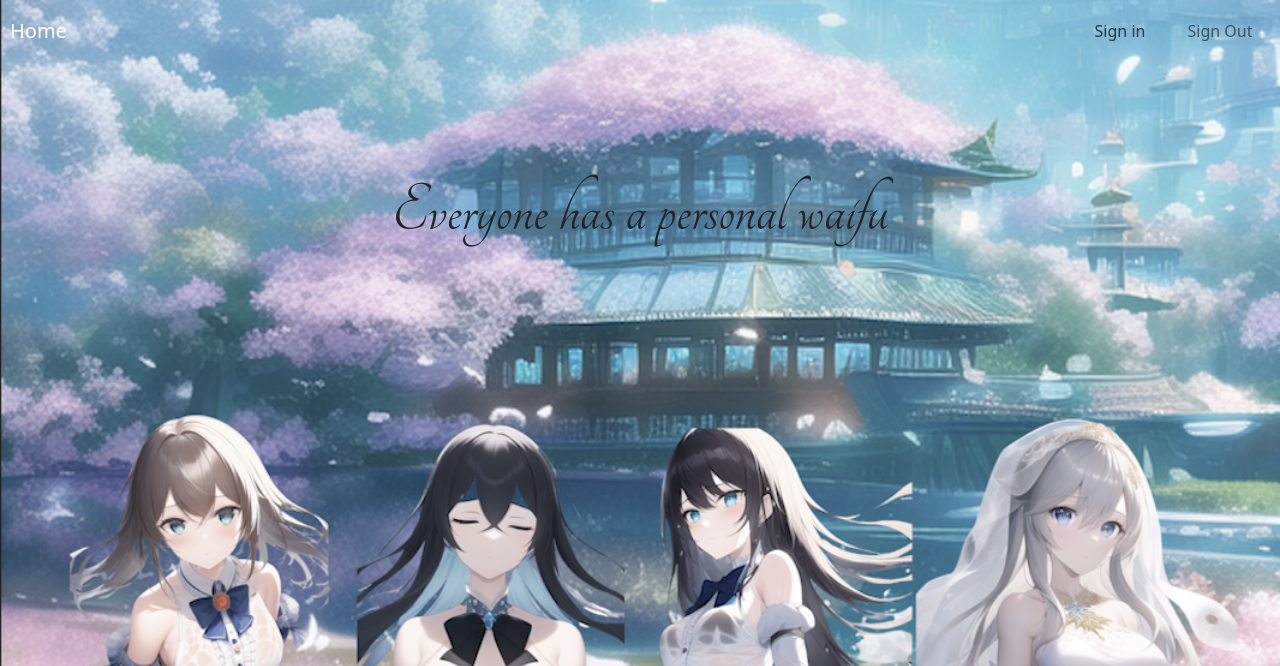
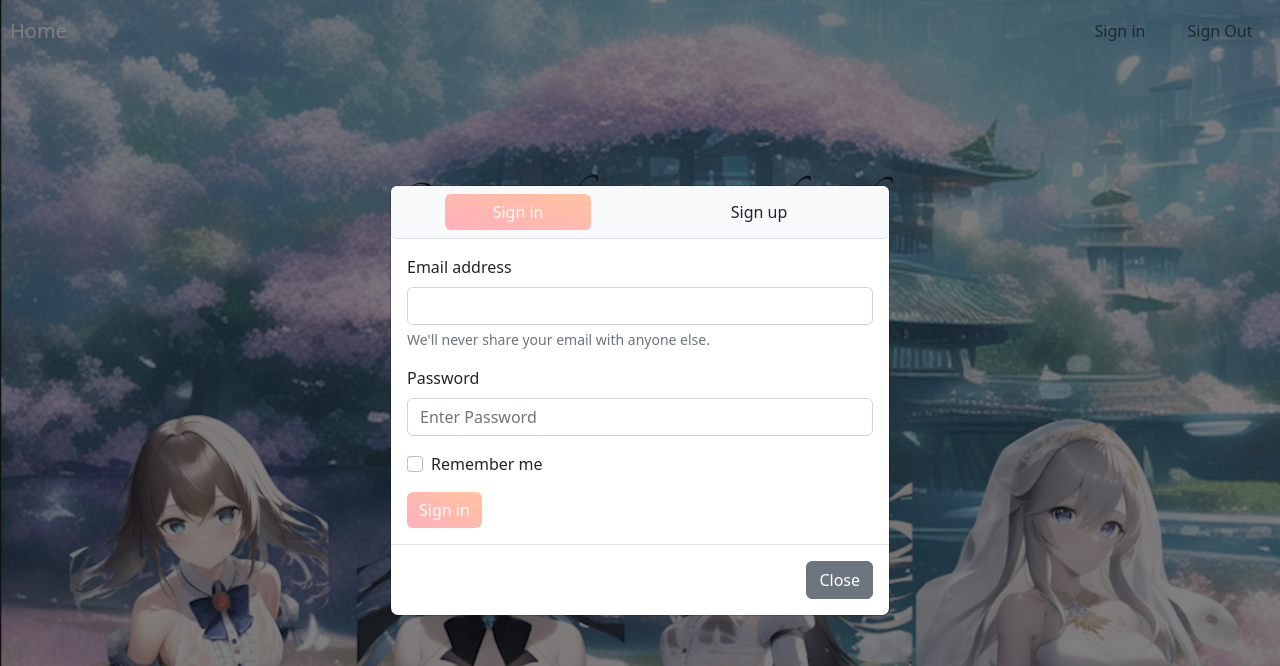
Before and after one commit to pophero110/ai-waifu-frontend, a React (Create React App) app: page / in a window 1280 px wide. Both pictures are taken after a click on the button "Sign in". Shown: the top 666 px of the page. Built offline with nearby package versions, Linux system fonts and the light colour scheme; no server answers.

Commit message:
add signin signup form and auth modal

```diff
--- a/package.json
+++ b/package.json
@@ -2,8 +2,7 @@
   "name": "free_ai_anime_waifu_picuter_frontend",
   "version": "0.1.0",
   "private": true,
-  "proxy": "http://localhost:3000",
-    "engines": {
+  "engines": {
     "node": "16.14.2"
   },
   "dependencies": {
@@ -15,12 +14,13 @@
     "react": "^18.2.0",
     "react-dom": "^18.2.0",
     "react-helmet": "^6.1.0",
+    "react-password-strength-bar": "^0.4.1",
     "react-scripts": "^2.1.8",
     "swiper": "^8.4.5",
     "web-vitals": "^2.1.4"
   },
   "scripts": {
-    "start": "set PORT=4000 && react-scripts start",
+    "start": "set PORT=4000 REACT_APP_API_ENDPOINT=http:///localhost:3000 && react-scripts start",
     "build": "react-scripts build",
     "test": "react-scripts test",
     "eject": "react-scripts eject"
--- a/src/App.css
+++ b/src/App.css
@@ -21,3 +21,13 @@ body {
 .nav-link {
   width: 100px;
 }
+
+.row-gap {
+  margin-top: 2rem !important;
+}
+
+@media screen and (min-width: 768px) {
+  .row-gap {
+      margin-top: 3rem !important;
+    }
+}
--- a/src/App.js
+++ b/src/App.js
@@ -1,13 +1,15 @@
 import React from 'react';
-import logo from './logo.svg';
+
 import './App.css';
 import Navbar from './layouts/navbar';
 import Header from './layouts/header';
 import Carousel from './layouts/carousel';
 import SectionTitle from './components/section_titile';
+import AuthModal from './layouts/auth_modal';
 function App() {
     return (
         <div className='App'>
+            <AuthModal></AuthModal>
             <div className='containe-fluid m-none p-none'>
                 <Navbar></Navbar>
                 <header className='row'>
@@ -15,7 +17,7 @@ function App() {
                         <Header></Header>
                     </div>
                 </header>
-                <div className='row mt-5'>
+                <div className='row row-gap'>
                     <div className='col'>
                         <SectionTitle
                             sectionTitle='Recent Uploads'
--- /dev/null
+++ b/src/assets/auth_modal.css
@@ -0,0 +1,9 @@
+.button-toggle {
+    background-image: linear-gradient(to right top, #ffafbd, #ffc3a0);
+    color: white !important;
+}
+
+.auth-btn {
+    -webkit-transition: all 0.5s linear !important;
+    transition: all 0.5s linear !important;
+}
--- /dev/null
+++ b/src/components/auth_form.js
@@ -0,0 +1,158 @@
+import React, { Component } from 'react';
+import PasswordStrengthBar from 'react-password-strength-bar';
+class AuthForm extends Component {
+    constructor(props) {
+        super(props);
+        this.state = {
+            input: { password: '', confirmPassword: '' },
+            errors: '',
+        };
+        this.handleChange = this.handleChange.bind(this);
+        this.handleSubmit = this.handleSubmit.bind(this);
+    }
+    handleChange(event) {
+        let input = this.state.input;
+        input[event.target.name] = event.target.value;
+
+        this.setState({
+            input,
+        });
+
+        console.log(this.state.input);
+        console.log(this.validate());
+    }
+    handleSubmit(event) {
+        console.log('submitted');
+        event.preventDefault();
+        if (this.validate()) {
+            let input = {};
+            input['password'] = '';
+            input['confirmPassword'] = '';
+            this.setState({ input: input });
+
+            alert('User Form is submited');
+        }
+    }
+
+    validate() {
+        let input = this.state.input;
+        let errors = '';
+        let isValid = true;
+        if (!input['password']) {
+            isValid = false;
+            errors = 'Please Enter your Password.';
+        }
+
+        if (!input['confirmPassword']) {
+            isValid = false;
+            errors = 'Please Enter your Confirm Password.';
+        }
+
+        if (
+            typeof input['password'] !== 'undefined' &&
+            typeof input['confirmPassword'] !== 'undefined'
+        ) {
+            if (input['password'] !== input['confirmPassword']) {
+                isValid = false;
+                errors = "Password doesn't match";
+            }
+        }
+
+        this.setState({
+            errors: errors,
+        });
+
+        return isValid;
+    }
+
+    render() {
+        return (
+            <form onSubmit={this.handleSubmit}>
+                <div className='mb-3'>
+                    <label htmlFor='exampleInputEmail1' className='form-label'>
+                        Email address
+                    </label>
+                    <input
+                        type='email'
+                        className='form-control'
+                        id='exampleInputEmail1'
+                        aria-describedby='emailHelp'
+                    />
+                    <div id='emailHelp' className='form-text'>
+                        We'll never share your email with anyone else.
+                    </div>
+                </div>
+                <div
+                    className={
+                        this.props.signinFormVisible === true ? 'mb-3' : ''
+                    }>
+                    <label
+                        htmlFor='exampleInputPassword1'
+                        className='form-label'>
+                        Password
+                    </label>
+                    <input
+                        type='password'
+                        className='form-control'
+                        id='exampleInputPassword1'
+                        placeholder='Enter Password'
+                        name='password'
+                        value={this.state.input.password}
+                        onChange={this.handleChange}
+                    />
+                </div>
+
+                {this.props.signinFormVisible === true ? (
+                    <div className='mb-3 form-check'>
+                        <input
+                            type='checkbox'
+                            className='form-check-input'
+                            id='exampleCheck1'
+                        />
+                        <label
+                            className='form-check-label'
+                            htmlFor='exampleCheck1'>
+                            Remember me
+                        </label>
+                    </div>
+                ) : (
+                    [
+                        <PasswordStrengthBar
+                            password={this.state.input.password}
+                        />,
+                        <div className='mb-3' key='confirmPassword'>
+                            <label
+                                htmlFor='exampleInputPassword1'
+                                className='form-label'>
+                                Confirm Password
+                            </label>
+                            <input
+                                type='password'
+                                className='form-control'
+                                id='exampleInputPassword1'
+                                name='confirmPassword'
+                                placeholder='Enter Confirm Password'
+                                value={this.state.input.confirmPassword}
+                                onChange={this.handleChange}
+                            />
+                        </div>,
+                        <div
+                            className='text-danger mb-3'
+                            key='confirmPasswordError'>
+                            {this.state.errors}
+                        </div>,
+                    ]
+                )}
+                <button
+                    type='submit'
+                    className='btn btn-primary button-toggle border-0'>
+                    {this.props.signinFormVisible === true
+                        ? 'Sign in'
+                        : 'Sign up'}
+                </button>
+            </form>
+        );
+    }
+}
+
+export default AuthForm;
--- a/src/index.js
+++ b/src/index.js
@@ -17,12 +17,12 @@ root.render(
             <link
                 rel='stylesheet'
                 href='https://fonts.googleapis.com/css?family=Tangerine'></link>
+            <script
+                src='https://cdn.jsdelivr.net/npm/bootstrap@5.2.3/dist/js/bootstrap.bundle.min.js'
+                integrity='sha384-kenU1KFdBIe4zVF0s0G1M5b4hcpxyD9F7jL+jjXkk+Q2h455rYXK/7HAuoJl+0I4'
+                crossOrigin='anonymous'></script>
         </Helmet>
         <App />
-        <script
-            src='https://cdn.jsdelivr.net/npm/bootstrap@5.2.3/dist/js/bootstrap.bundle.min.js'
-            integrity='sha384-kenU1KFdBIe4zVF0s0G1M5b4hcpxyD9F7jL+jjXkk+Q2h455rYXK/7HAuoJl+0I4'
-            crossOrigin='anonymous'></script>
     </React.StrictMode>
 );
 
--- /dev/null
+++ b/src/layouts/auth_modal.js
@@ -0,0 +1,71 @@
+import React, { Component } from 'react';
+import AuthForm from '../components/auth_form';
+import '../assets/auth_modal.css';
+class AuthModal extends Component {
+    constructor(props) {
+        super(props);
+        this.state = {
+            signinFormVisible: true,
+        };
+    }
+
+    render() {
+        return (
+            <div
+                className='modal fade'
+                id='exampleModal'
+                tabIndex='-1'
+                aria-labelledby='exampleModalLabel'
+                aria-hidden='true'>
+                <div className='modal-dialog modal-dialog-centered'>
+                    <div className='modal-content'>
+                        <div className='modal-header bg-light w-100 d-flex justify-content-around p-2 rounded'>
+                            <button
+                                onClick={() =>
+                                    this.setState({
+                                        signinFormVisible: true,
+                                    })
+                                }
+                                className={`btn btn-line text-decoration-none auth-btn sign-in-btn border-0 ps-5 pe-5 ${
+                                    this.state.signinFormVisible
+                                        ? 'button-toggle'
+                                        : ''
+                                }`}>
+                                Sign in
+                            </button>
+                            <button
+                                onClick={() =>
+                                    this.setState({
+                                        signinFormVisible: false,
+                                    })
+                                }
+                                className={`btn btn-line text-decoration-none auth-btn sign-in-btn border-0 ps-5 pe-5 ${
+                                    this.state.signinFormVisible
+                                        ? ''
+                                        : 'button-toggle'
+                                }`}>
+                                Sign up
+                            </button>
+                        </div>
+                        <div className='modal-body'>
+                            <AuthForm
+                                signinFormVisible={
+                                    this.state.signinFormVisible
+                                }></AuthForm>
+                        </div>
+                        <div className='modal-footer'>
+                            <button
+                                type='button'
+                                className='btn btn-secondary'
+                                data-bs-dismiss='modal'>
+                                Close
+                            </button>
+                        </div>
+                    </div>
+                </div>
+            </div>
+        );
+    }
+}
+
+export default AuthModal;
```
Also changed, not shown: 2 other files (tests, documents, lock files or other folders).
